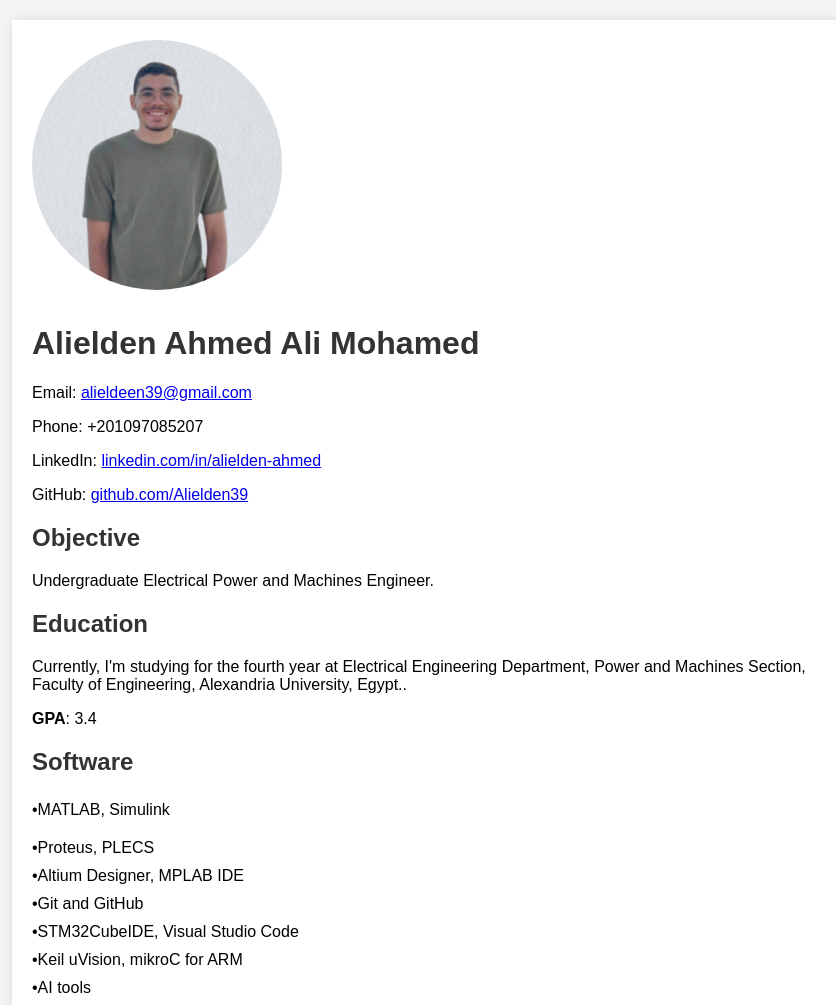
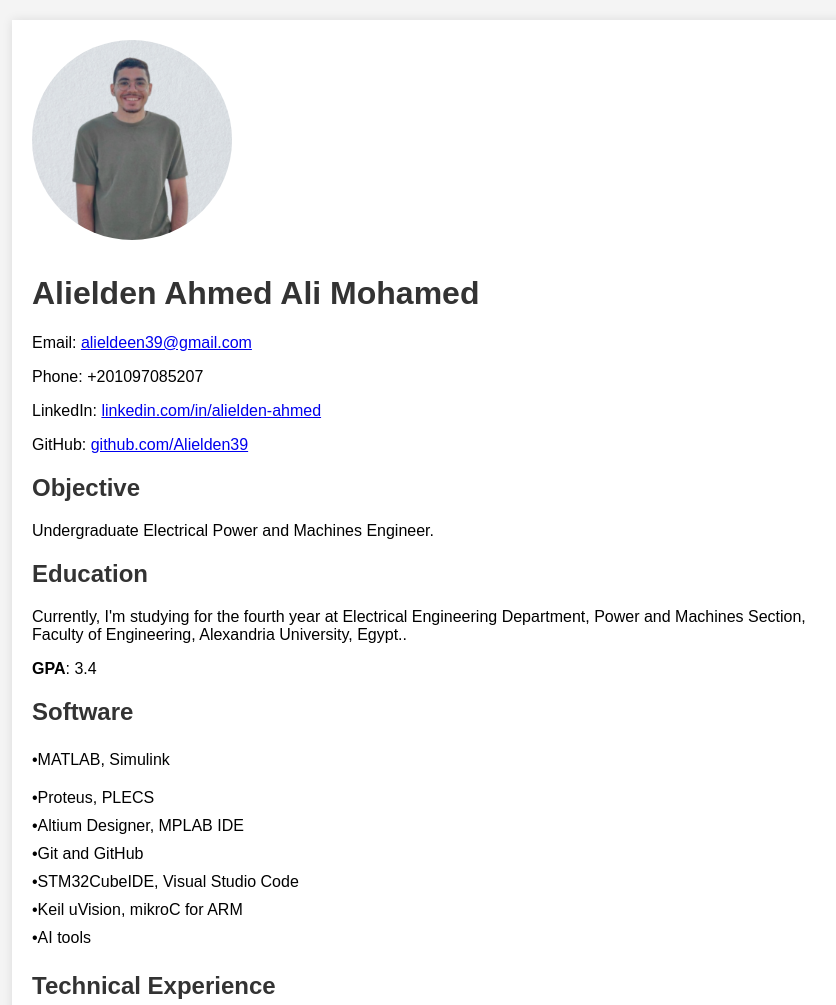
Before and after one commit to Alielden39/Alielden39.github.io, a plain HTML site: page index.html in a window 1280 px wide. Shown: the top 1005 px of the page, without its empty margins (208-1044 px from the left). Drawn offline with Linux system fonts and the light colour scheme.

Commit message:
Update index.html

```diff
--- a/index.html
+++ b/index.html
@@ -36,7 +36,7 @@
 
         /* Add styles for the image */
         .profile-image {
-            width: 250px; /* Adjust width as needed */
+            width: 200px; /* Adjust width as needed */
             height: auto; /* Maintain aspect ratio */
             border-radius: 100%; /* Optional: makes the image round */
             margin-bottom: 10px; /* Space below the image */
```
